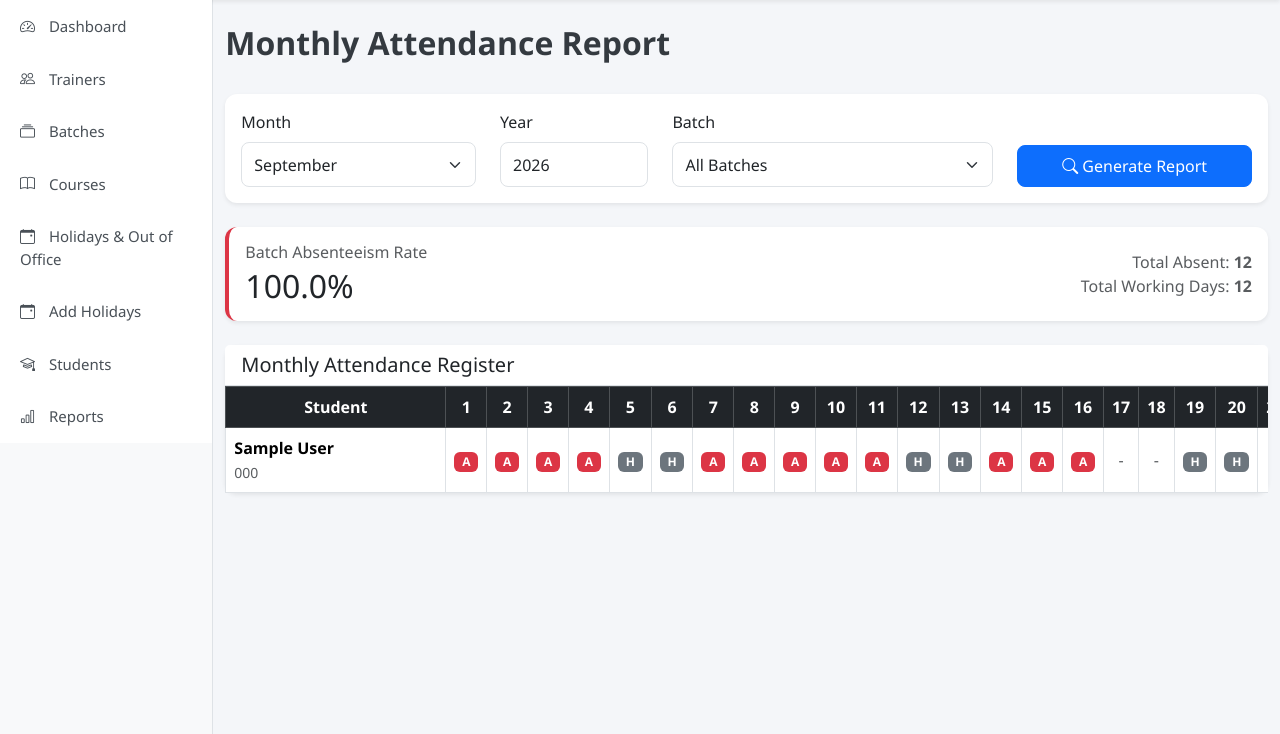
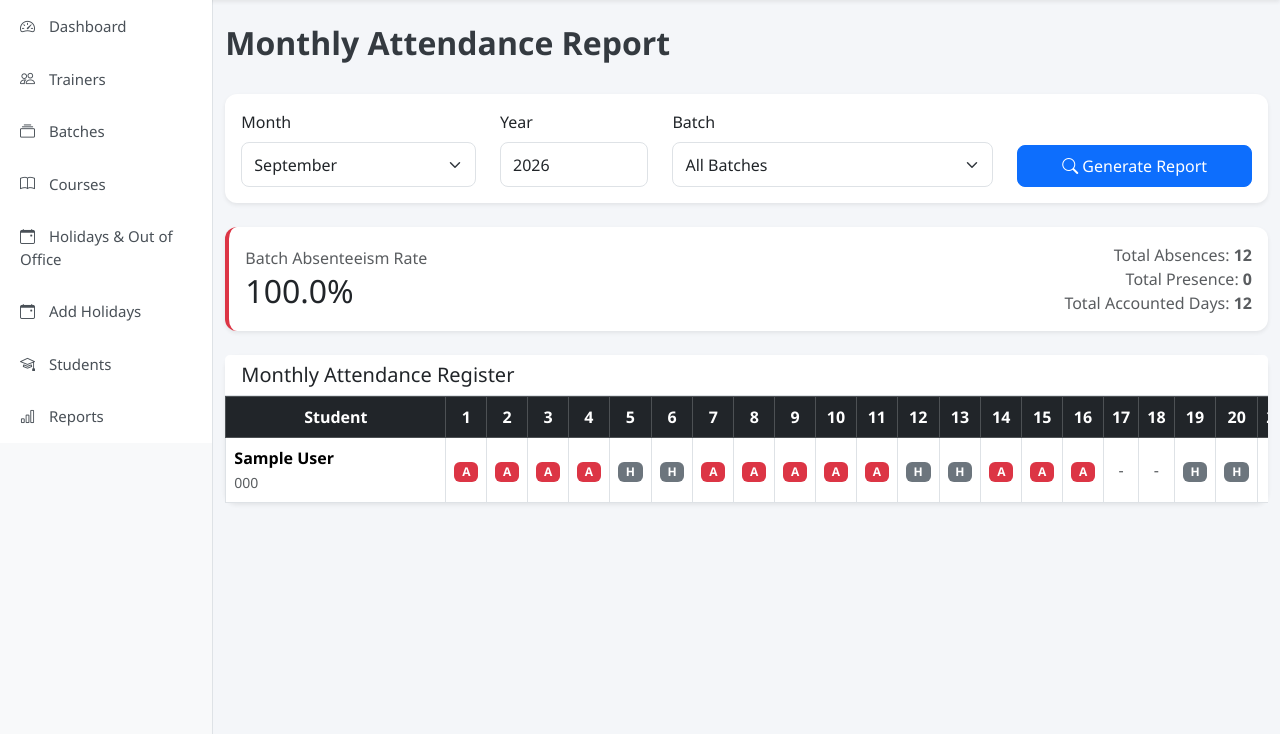
Before and after one commit to shubhams-btes/AttendancePortal, a Django app: page /reports/monthly/ in a window 1280 px wide. Shown: the part 65-799 px from the top of the page. Run offline with Django 5.2, Linux system fonts and the light colour scheme; a user stored in the database is signed in; tables that the repository leaves empty hold one stand-in row (values such as "Sample post").

Commit message:
Abssentism slangs updated

```diff
--- a/batches/templates/batches/batch_detail.html
+++ b/batches/templates/batches/batch_detail.html
@@ -368,14 +368,14 @@ Batch Details
                                         onsubmit="return confirm('Mark {{ student.first_name }} present for today?');">
                                         {% csrf_token %}
                                         <button type="submit" class="btn btn-sm btn-outline-success">
-                                            <i class="bi bi-check2-circle"></i> Present
+                                            <i class="bi bi-check2-circle"></i> P
                                         </button>
                                     </form>
                                     <button type="button"
                                             class="btn btn-sm btn-outline-secondary mark-leave-btn"
                                             data-student-id="{{ student.id }}"
                                             data-student-name="{{ student.first_name }} {{ student.last_name }}">
-                                        <i class="bi bi-calendar-x"></i> Leave
+                                        <i class="bi bi-calendar-x"></i> L
                                     </button>
                                     {% endif %}
                                 </td>
--- a/reports/templates/reports/monthly_attendance.html
+++ b/reports/templates/reports/monthly_attendance.html
@@ -124,8 +124,9 @@ Monthly Attendance Report
             <h2 class="mb-0">{{ absenteeism_rate }}%</h2>
         </div>
         <div class="text-end text-muted">
-            <div>Total Absent: <strong>{{ total_absent }}</strong></div>
-            <div>Total Working Days: <strong>{{ total_working }}</strong></div>
+            <div>Total Absences: <strong>{{ total_absent }}</strong></div>
+            <div>Total Presence: <strong>{{ total_present }}</strong></div>
+            <div>Total Accounted Days: <strong>{{ total_working }}</strong></div>
         </div>
     </div>
 </div>
--- a/reports/views.py
+++ b/reports/views.py
@@ -336,6 +336,7 @@ class MonthlyAttendanceView(LoginRequiredMixin, TemplateView):
             report.append(row)
 
         total_absent = sum(row["absent"] for row in report)
+        total_present = sum(row["present"] for row in report)
         total_working = sum(row["present"] + row["absent"] for row in report)
 
         absenteeism_rate = 0
@@ -345,6 +346,7 @@ class MonthlyAttendanceView(LoginRequiredMixin, TemplateView):
         context["total_absent"] = total_absent
         context["total_working"] = total_working
         context["absenteeism_rate"] = absenteeism_rate
+        context["total_present"] = total_present
 
         context["report"] = report
 
```
